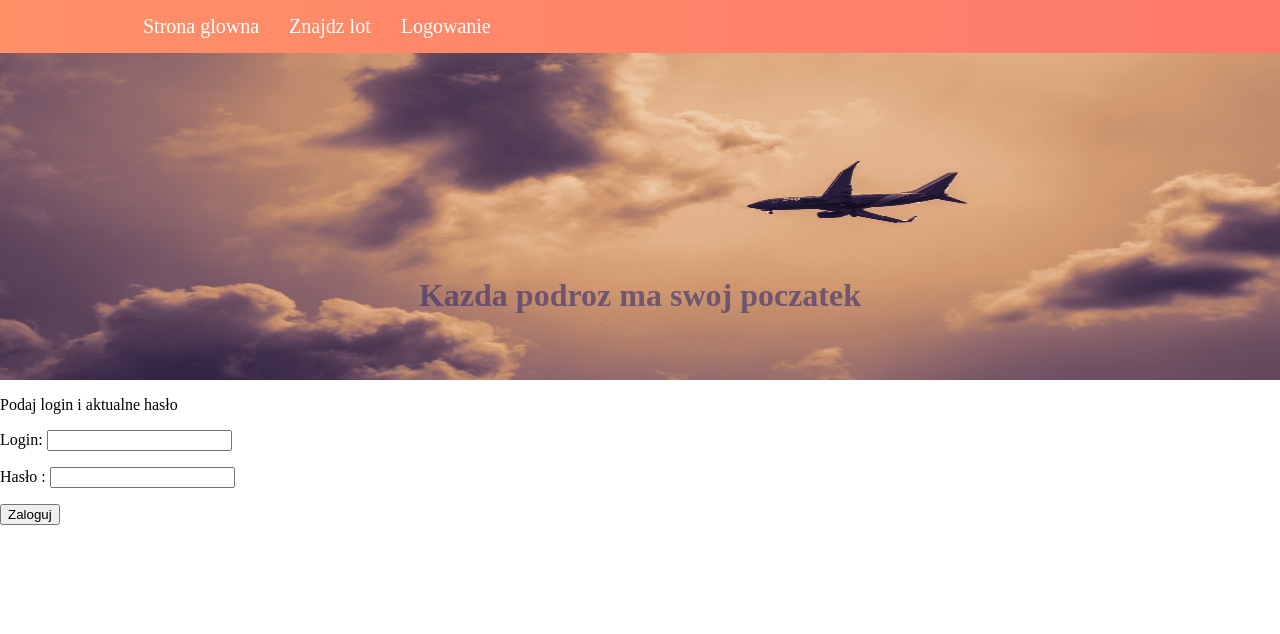
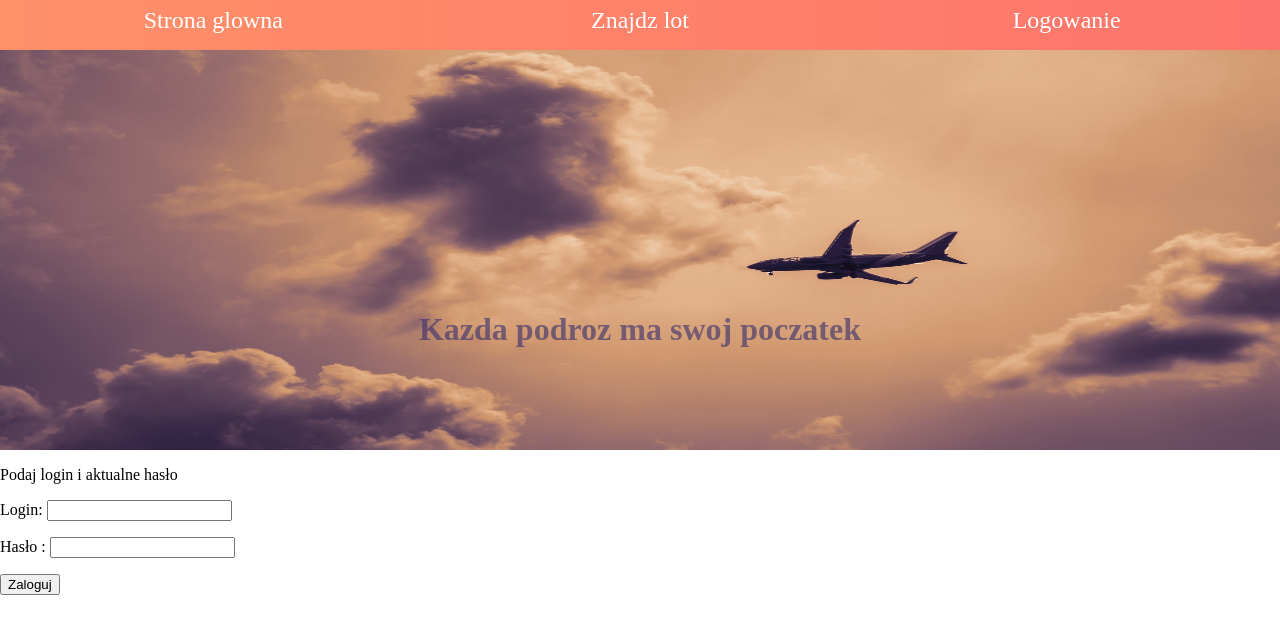
Before and after one commit to mj4worski/flight-organizer-front-end, a React app: page /login in a window 1280 px wide. Shown: the top 634 px of the page. Built offline with nearby package versions, Linux system fonts and the light colour scheme; the HTML template or start-up script is replaced by a standard one; what react-router-redux would draw is missing.

Commit message:
1. Fix css style in NavMenu. - link tag fulfill list(li) element - text on logo has proper position

```diff
--- a/src/app/Header.js
+++ b/src/app/Header.js
@@ -1,11 +1,9 @@
-/* eslint-disable jsx-a11y/alt-text */
 // @flow
 import React from 'react';
 import { Link } from 'react-router-dom';
 import './Header.scss';
 
-export default () => (
-  <div className="header">
+const NavBar = () => (
   <ul className="nav-bar">
     <li className="nav-bar__item">
       <Link to="/" className="nav-bar__item-visual">Strona glowna</Link>
@@ -17,6 +15,11 @@ export default () => (
       <Link to="/login" className="nav-bar__item-visual">Logowanie</Link>
     </li>
   </ul>
+);
+
+export default () => (
+  <div className="header">
+    <NavBar />
     <div className="header__logo">
       <h1 className="header__text">Kazda podroz ma swoj poczatek</h1>
     </div>
--- a/src/app/Header.scss
+++ b/src/app/Header.scss
@@ -3,16 +3,16 @@
   flex-direction: column;
 
   &__logo {
+    margin-top: 50px;
     display: block;
-    //margin: 20px auto;
     background: url("../images/logo.jpg") no-repeat;
-    background-size:100% 100%;
-    height:380px;
-    width:100%;
+    background-size: 100% 100%;
+    height: 400px;
+    width: 100%;
   }
 
   &__text {
-    padding:20% 30% 0 30%;
+    padding: 240px 30% 0 30%;
     text-align: center;
     color: #342d6f;
     font-family: 'Architects Daughter', cursive;
@@ -22,30 +22,34 @@
 }
 
 .nav-bar {
-  padding: 0px 10%;
-  margin: 0px;
+  margin: 0;
+  padding: 0;
+  height: 50px;
   list-style-type: none;
   position: fixed;
   width: 100%;
-  display: inline-flex;
-  background: #fd746c;  /* fallback for old browsers */
-  background: -webkit-linear-gradient(to right, #ff9068, #fd746c);  /* Chrome 10-25, Safari 5.1-6 */
+  display: flex;
+  justify-content: space-around;
+  background: #fd746c; /* fallback for old browsers */
+  background: -webkit-linear-gradient(to right, #ff9068, #fd746c); /* Chrome 10-25, Safari 5.1-6 */
   background: linear-gradient(to right, #ff9068, #fd746c); /* W3C, IE 10+/ Edge, Firefox 16+, Chrome 26+, Opera 12+, Safari 7+ */
 
   &__item {
-    padding: 15px;
-    font-size: 20px;
+    display: flex;
+    flex: 1;
+    font-size: 24px;
     font-family: 'Architects Daughter', cursive;
-    &-selected {
+    padding-top: 7px;
+    text-align: center;
+    &-visual {
+      flex: 1;
       text-decoration: none;
       color: white;
     }
-    &-visual {
-      text-decoration: none;
-      color: white;
+    &-visual:hover:not(.active) {
+      color: #342d6f;
+      opacity: 0.7;
+      cursor: pointer;
     }
   }
-  &__item:hover:not(.active){
-    opacity: 0.5;
-  }
 }
```
Lines whose indentation alone changed are shown as unchanged.
